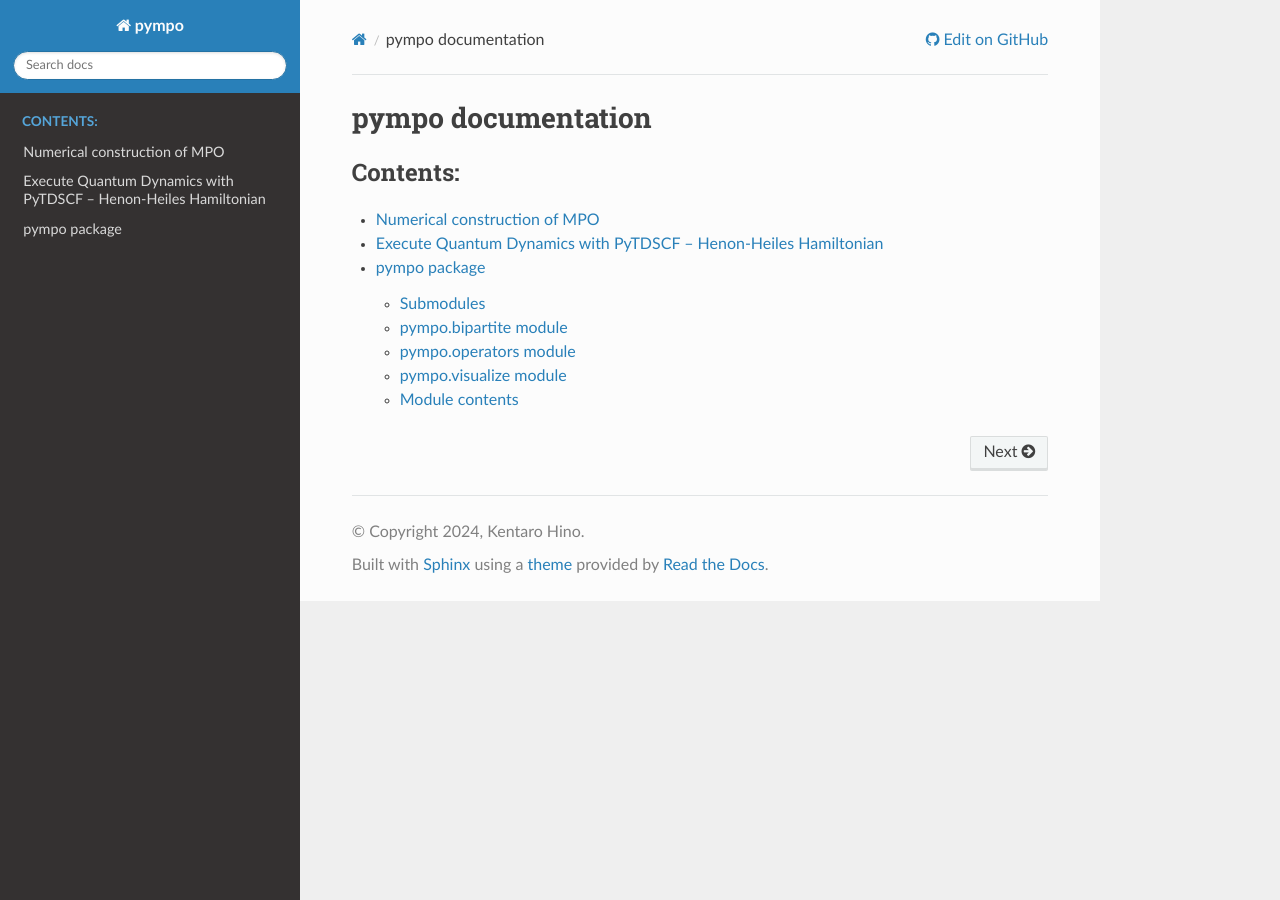
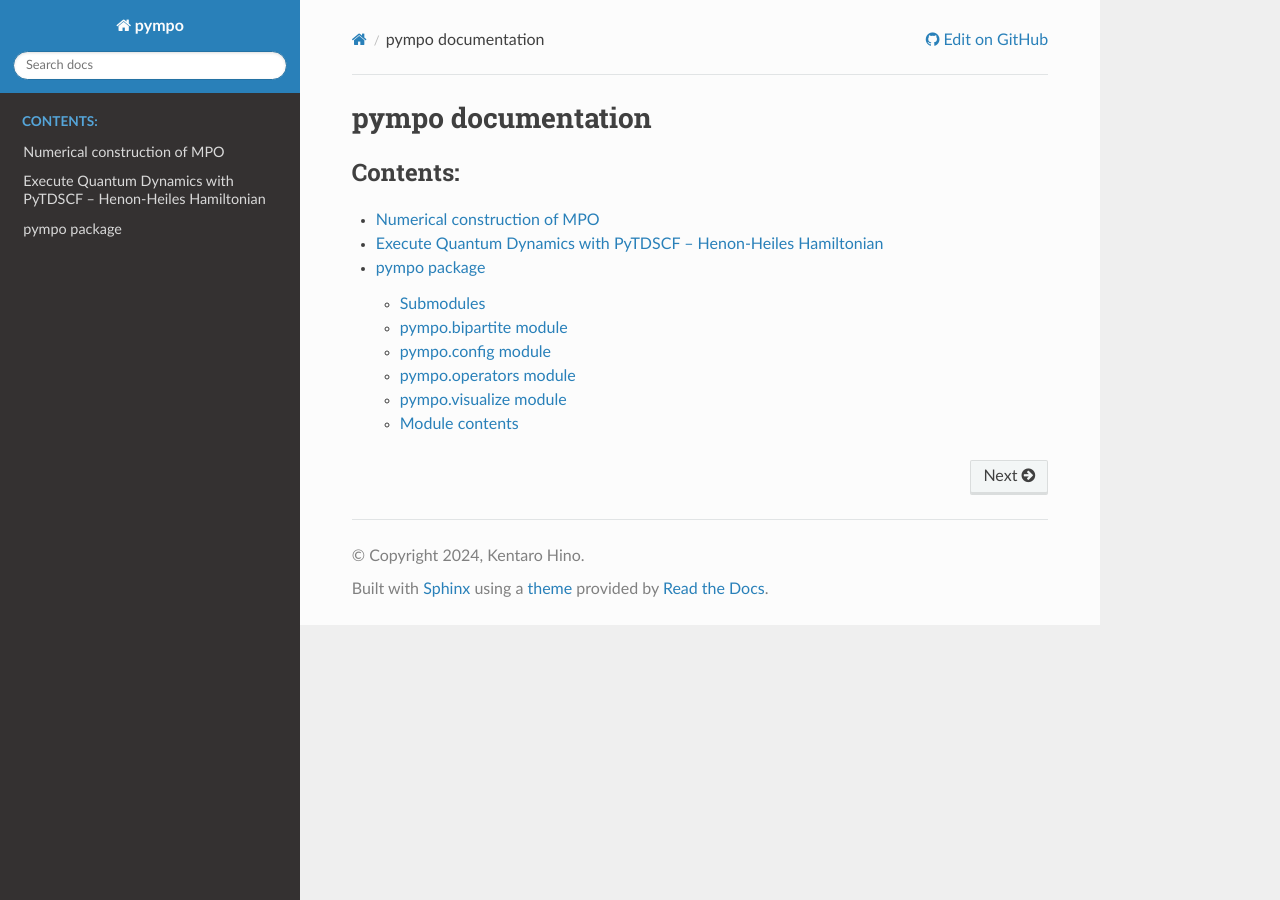
Before and after one commit to KenHino/PyMPO, a Sphinx documentation site: the page built from docs/index.rst, in a window 1280 px wide. Built offline with Sphinx 7.4.7 and the Read the Docs theme 3.1.0, drawn with Linux system fonts in a browser that asks for light colours; pages that are not in the unit, such as notebooks, are missing from menus.

Commit message:
edit workflow file

```diff
--- a/docs/index.rst
+++ b/docs/index.rst
@@ -11,9 +11,9 @@ pympo documentation
    :caption: Contents:
 
    example/autompo-sym.ipynb
+   example/autompo-sym-holstein.ipynb
    example/autompo-num.ipynb
    example/pytdscf-henon-heiles.ipynb
    example/pytdscf-taylor.ipynb
-   example/autompo-sym-holstein.ipynb
 
    pympo
--- a/docs/pympo.rst
+++ b/docs/pympo.rst
@@ -8,6 +8,14 @@ pympo.bipartite module
 ----------------------
 
 .. automodule:: pympo.bipartite
+   :members:
+   :undoc-members:
+   :show-inheritance:
+
+pympo.config module
+-------------------
+
+.. automodule:: pympo.config
    :members:
    :undoc-members:
    :show-inheritance:
```
Also changed, not shown: 1 other file.
